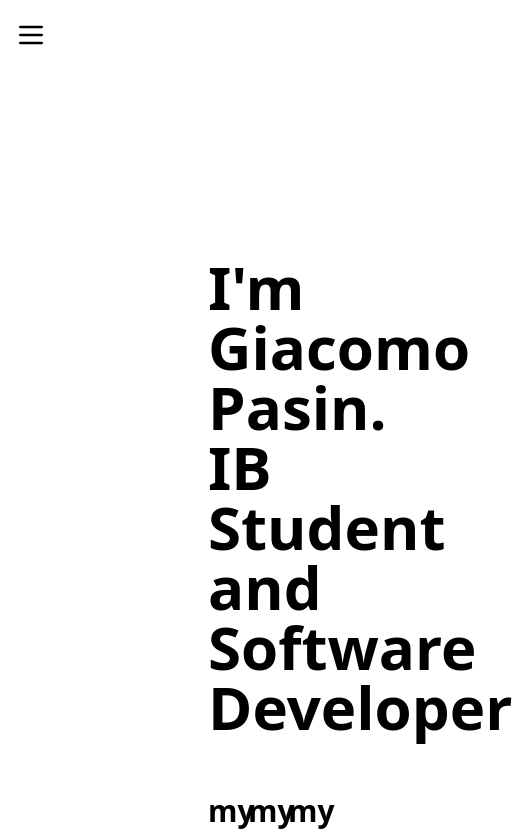
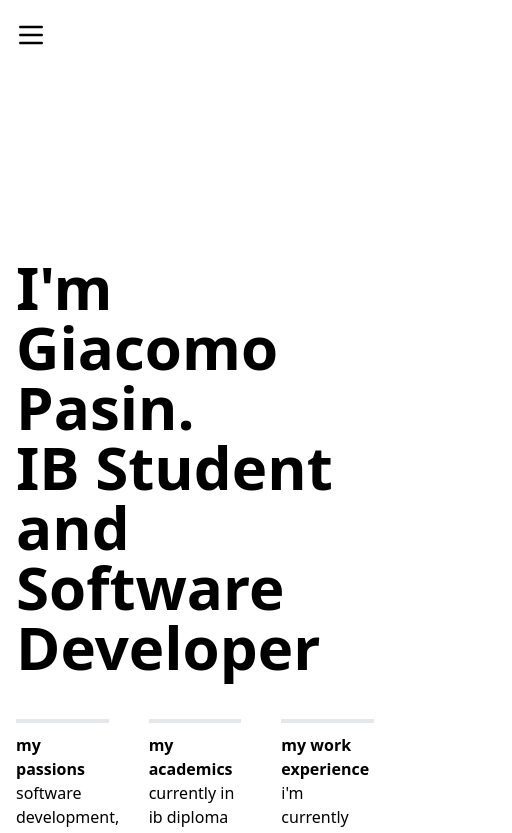
Before and after one commit to jackpeck2004/personal_website, a Next.js app: page / in a window 390 px wide. Shown: the top 833 px of the page, 512 px wide, since content can reach past the window. Built offline with nearby package versions, Linux system fonts and the light colour scheme.

Commit message:
fixed container padding on mobile

```diff
--- a/src/pages/index.tsx
+++ b/src/pages/index.tsx
@@ -41,7 +41,7 @@ const CharacteristicDiv = ({ children }) => {
 
 const CharTitle = ({ children }) => {
   return (
-    <h3 className="text-3xl font-semibold mt-[10px]">{children}</h3>
+    <h3 className="lg:text-3xl font-semibold mt-[10px]">{children}</h3>
   );
 }
 
@@ -50,7 +50,7 @@ const Page = ({ projects }) => {
 
   return (
     <div className="min-h-[94vh] bg-white text-black py-[2vh]" id="home">
-      <div className="px-52">
+      <div className="px-4 lg:px-52">
         <Title>
           I&apos;m Giacomo Pasin. <br /> IB Student and <br /> Software
           Developer
```
